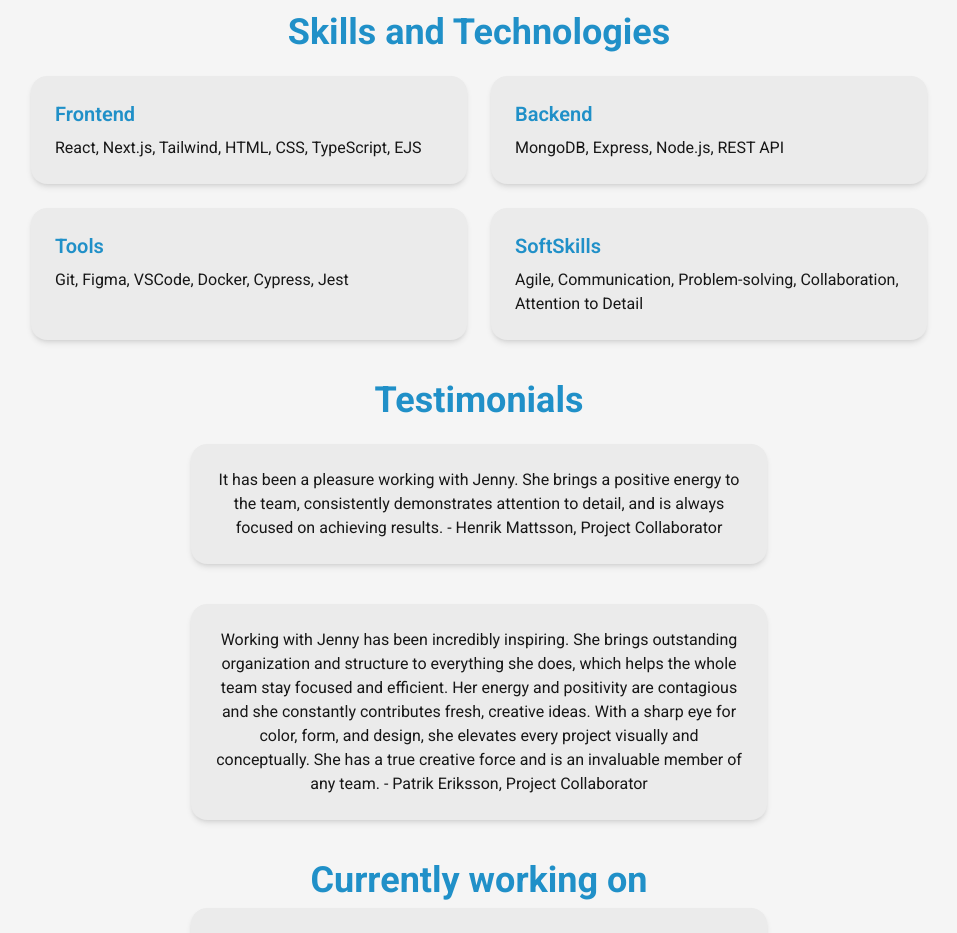
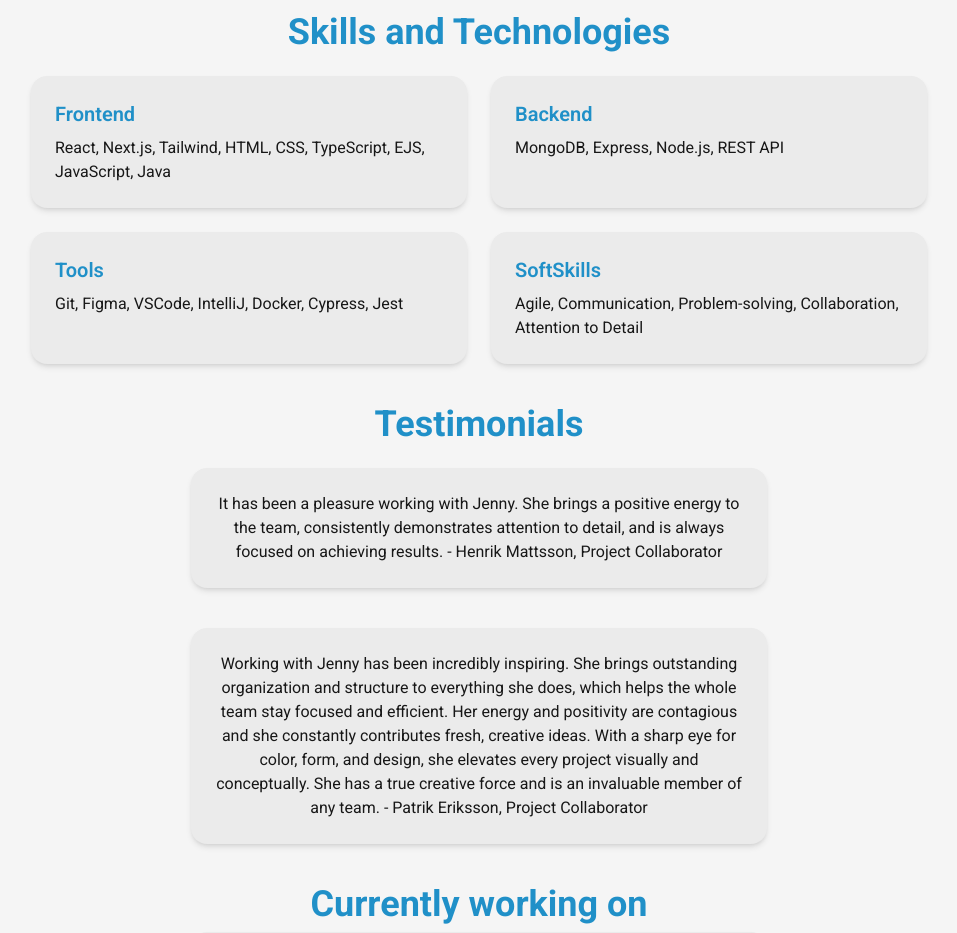
Before and after one commit to jennymakki/jennys-presentation, a Next.js app: page / in a window 1280 px wide. Shown: the part 1920-2853 px from the top of the page, without its empty margins (161-1118 px from the left). Built offline with nearby package versions, Linux system fonts and the light colour scheme.

Commit message:
Added some new skills

```diff
--- a/src/data/skills.ts
+++ b/src/data/skills.ts
@@ -1,7 +1,7 @@
 export const skills =
     {
-        frontend: ["React", "Next.js", "Tailwind", "HTML", "CSS", "TypeScript", "EJS"],
+        frontend: ["React", "Next.js", "Tailwind", "HTML", "CSS", "TypeScript", "EJS", "JavaScript", "Java"],
         backend: ["MongoDB", "Express", "Node.js", "REST API"],
-        tools: ["Git", "Figma", "VSCode", "Docker", "Cypress", "Jest"],
+        tools: ["Git", "Figma", "VSCode", "IntelliJ", "Docker", "Cypress", "Jest"],
         softSkills: ["Agile", "Communication", "Problem-solving", "Collaboration", "Attention to Detail"]
     };
```
